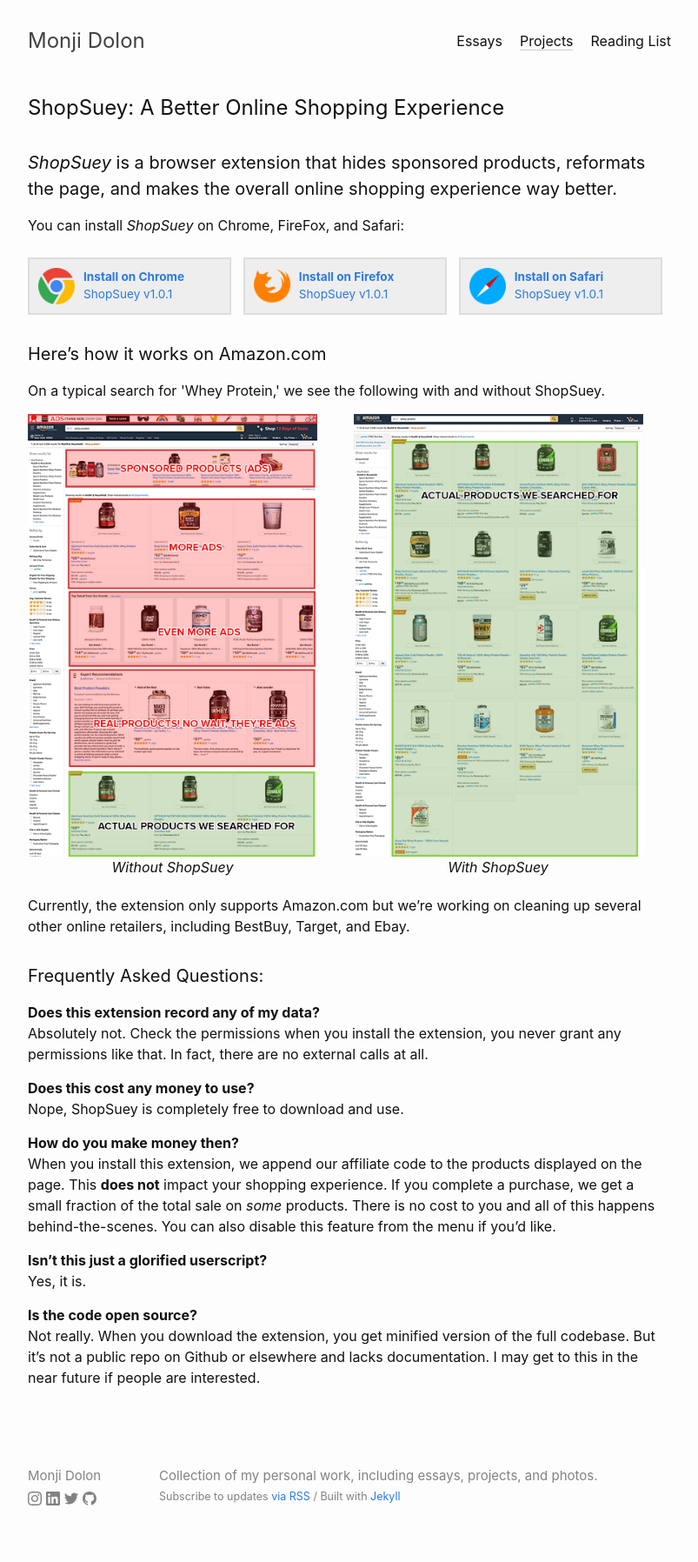
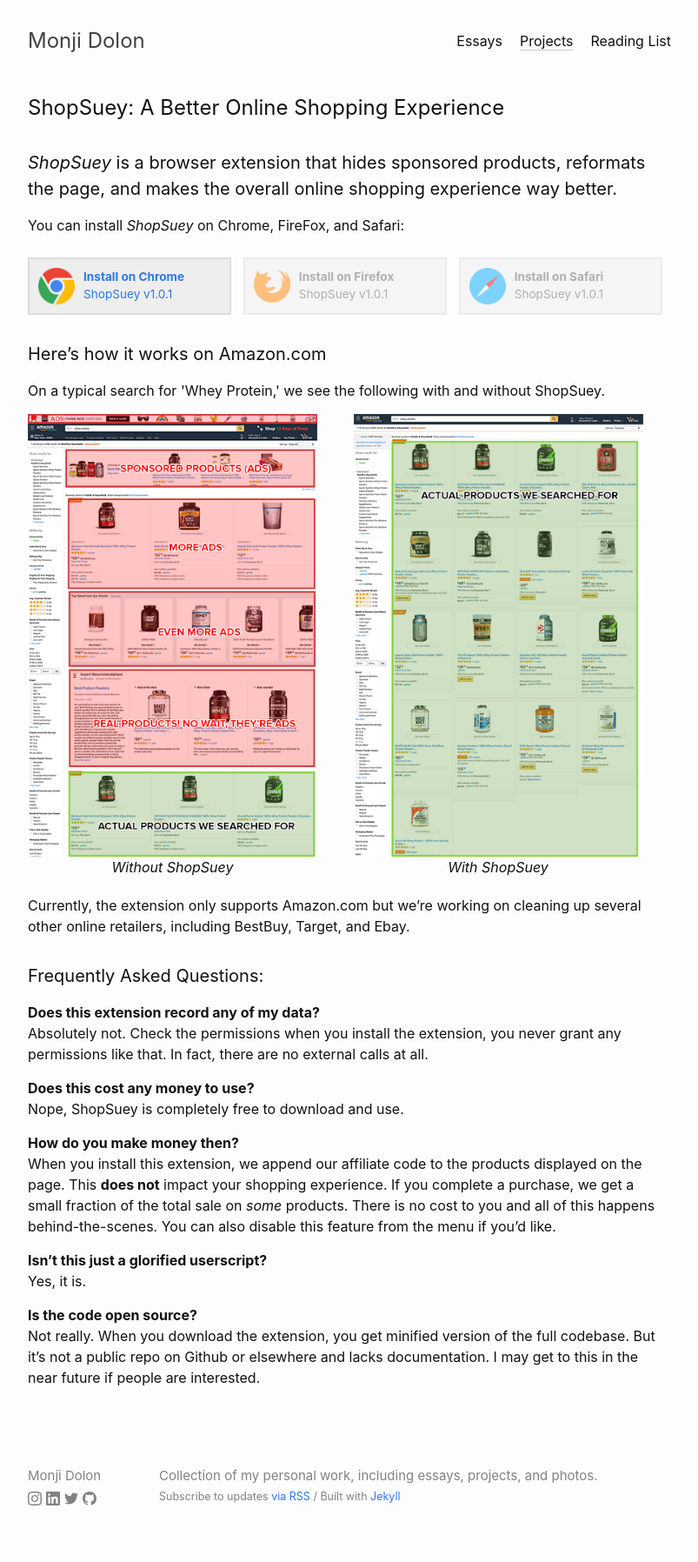
Before and after one commit to mdolon/mdolon-dot-com, a Jekyll site: the page built from _posts/2018-12-04-shopsuey.md, in a window 1280 px wide. Shown: the whole page at 87% size, without its empty margins (238-1041 px from the left). Built offline with Jekyll 4.4.1, drawn with Linux system fonts in a browser that asks for light colours.

Commit message:
Disable firefox and safari extension for now

```diff
--- a/_posts/2018-12-04-shopsuey.md
+++ b/_posts/2018-12-04-shopsuey.md
@@ -17,12 +17,12 @@ You can install *ShopSuey* on Chrome, FireFox, and Safari:
     <strong>Install on Chrome</strong>
     <span>ShopSuey v1.0.1</span>
   </a>
-  <a href="#" class="button download-button">
+  <a href="#" class="button download-button disabled">
     <img src="{{ site.url }}/assets/img/firefox.png" alt="Firefox"/>
     <strong>Install on Firefox</strong>
     <span>ShopSuey v1.0.1</span>
   </a>
-  <a href="#" class="button download-button">
+  <a href="#" class="button download-button disabled">
     <img src="{{ site.url }}/assets/img/safari.png" alt="Safari"/>
     <strong>Install on Safari</strong>
     <span>ShopSuey v1.0.1</span>
--- a/_sass/minima/_layout.scss
+++ b/_sass/minima/_layout.scss
@@ -357,5 +357,11 @@
       margin: 0 10px 0 0;
       width: 42px;
     }
+
+    &.disabled {
+      color: #666;
+      opacity: 0.5;
+      cursor: not-allowed;
+    }
   }
 }
```
